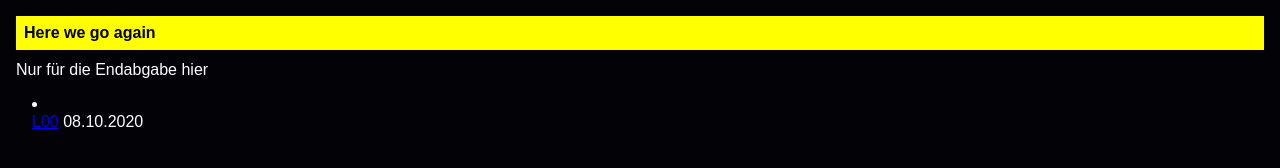
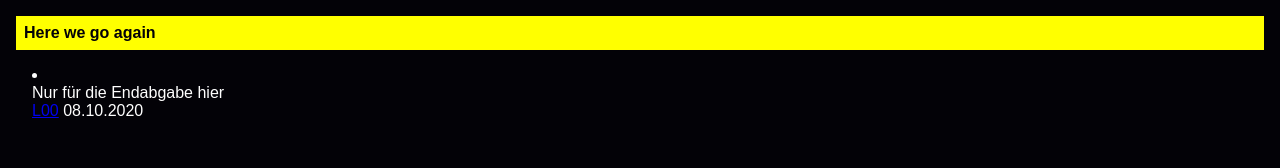
Before and after one commit to RueJohannes/EIA2-2020-2021, a plain HTML site: page Steckbrief/steckbrief.htm in a window 1280 px wide. Drawn offline with Linux system fonts and the light colour scheme.

Commit message:
Steckbrief aktualisiert

```diff
--- a/Steckbrief/steckbrief.htm
+++ b/Steckbrief/steckbrief.htm
@@ -41,8 +41,8 @@
 <body>
 	<!-- Hier die Links zu den gelösten Aufgaben einstellen, aktuelle oben, alte stehen lassen! Format: Aufgabenbezeichnung, Datum -->
 	<h1>Here we go again</h1>
-	<span>Nur für die Endabgabe hier</span>
 	<li>
+		<ul>Nur für die Endabgabe hier</ul>
 		<ul><a target="_blank" href="https://ruejohannes.github.io/EIA2-2020-2021/Aufgaben/L00_extra/index.html">L00</a> 08.10.2020</ul>
 	</li>
 </body>
```
